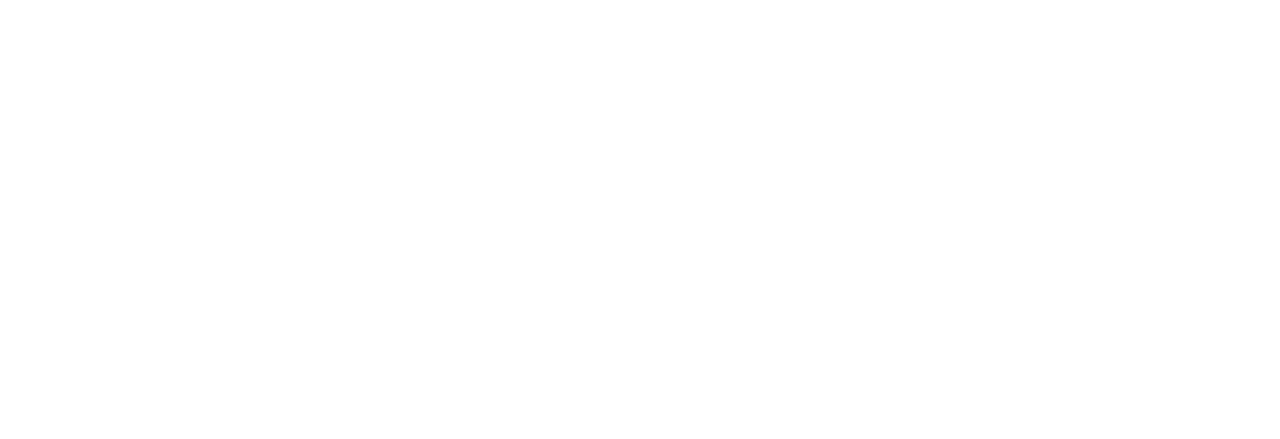
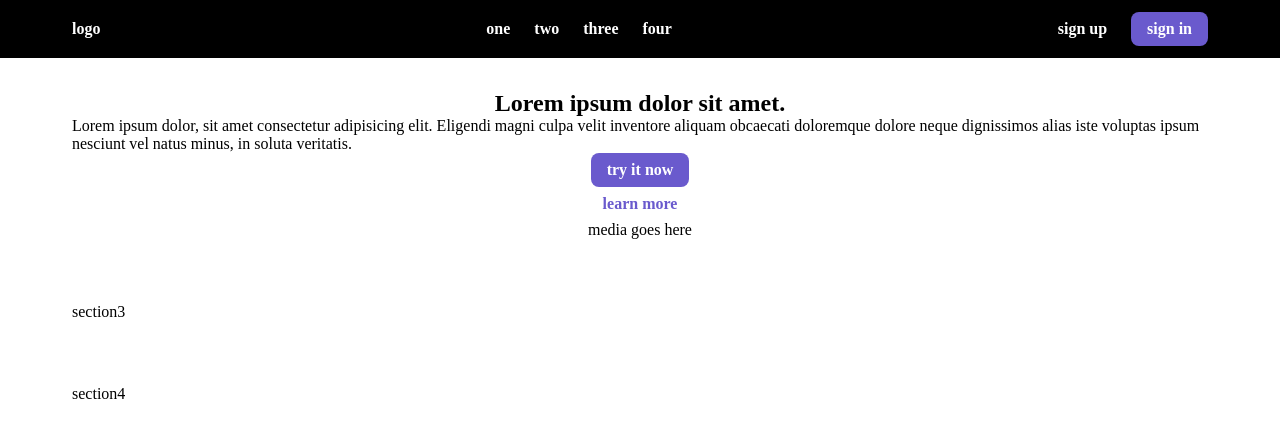
Before and after one commit to eh08060/DC202020251, a plain HTML site: page w6/tuseday/stp3.html in a window 1280 px wide. Drawn offline with Linux system fonts and the light colour scheme.

Commit message:
6주차 내용 채우는 중

```diff
--- a/w6/tuseday/stp3.html
+++ b/w6/tuseday/stp3.html
@@ -2,15 +2,54 @@
 <html lang="ko">
   <head>
     <meta charset="UTF-8" />
-    <meta
-      http-equiv="X-UA-Compatible"
-      content="IE=edge"
-    />
-    <meta
-      name="viewport"
-      content="width=device-width, initial-scale=1.0"
-    />
-    <title>Document</title>
+    <meta http-equiv="X-UA-Compatible" content="IE=edge" />
+    <meta name="viewport" content="width=device-width, initial-scale=1.0" />
+    <link rel="stylesheet" href="style/stp3.css" />
+    <title>stp3</title>
   </head>
-  <body></body>
+  <body>
+    <div class="section nav">
+      <div class="container">
+        <div class="wrapper">
+          <div class="nav__logo">logo</div>
+          <div class="nav__menuWrapper">
+            <div class="nav__menu">one</div>
+            <div class="nav__menu">two</div>
+            <div class="nav__menu">three</div>
+            <div class="nav__menu">four</div>
+          </div>
+          <div class="nav__menuWrapper">
+            <div class="nav__menu">sign up</div>
+            <div class="nav__menu button">sign in</div>
+          </div>
+        </div>
+      </div>
+    </div>
+    <div id="hero1" class="section main">
+      <div class="container">
+        <div class="wrapper">
+          <h2>Lorem ipsum dolor sit amet.</h2>
+          <p>
+            Lorem ipsum dolor, sit amet consectetur adipisicing elit. Eligendi
+            magni culpa velit inventore aliquam obcaecati doloremque dolore
+            neque dignissimos alias iste voluptas ipsum nesciunt vel natus
+            minus, in soluta veritatis.
+          </p>
+          <div class="button">try it now</div>
+          <div class="button button--type-text">learn more</div>
+          <div class="nav__media">media goes here</div>
+        </div>
+      </div>
+    </div>
+    <div class="section main">
+      <div class="container">
+        <div class="wrapper">section3</div>
+      </div>
+    </div>
+    <div class="section">
+      <div class="container">
+        <div class="wrapper">section4</div>
+      </div>
+    </div>
+  </body>
 </html>
--- /dev/null
+++ b/w6/tuseday/style/stp3.css
@@ -0,0 +1,58 @@
+* {
+  padding: 0;
+  margin: 0;
+  box-sizing: border-box;
+}
+.section {
+  /* background-color: red; */
+}
+.container {
+  --pXVal: 36px;
+  /* background-color: green; */
+  max-width: calc(1200px + 2 * var(--pXVal));
+  margin-inline: auto;
+  padding-inline: var(--pXVal);
+}
+.wrapper {
+  /* background-color: blue; */
+  padding: 32px;
+}
+.nav {
+  background-color: black;
+  color: white;
+  font-weight: 700;
+}
+
+.nav .wrapper {
+  display: flex;
+  justify-content: space-between;
+  padding-block: 12px;
+  align-items: baseline;
+}
+
+.nav .nav__menuWrapper {
+  display: flex;
+  gap: 24px;
+  align-items: baseline;
+}
+.button {
+  background-color: slateblue;
+  width: fit-content;
+  padding: 8px 16px;
+  border-radius: 8px;
+  color: white;
+  font-weight: 700;
+  text-align: center;
+}
+
+#hero1 .wrapper {
+  display: flex;
+  flex-direction: column;
+  align-items: center;
+}
+
+.button--type-text {
+  background-color: unset;
+  color: slateblue;
+  padding-inline: 0;
+}
--- /dev/null
+++ b/w6/tuseday/style/stp4.css
@@ -0,0 +1,58 @@
+* {
+  padding: 0;
+  margin: 0;
+  box-sizing: border-box;
+}
+.section {
+  /* background-color: red; */
+}
+.container {
+  --pXVal: 36px;
+  /* background-color: green; */
+  max-width: calc(1200px + 2 * var(--pXVal));
+  margin-inline: auto;
+  padding-inline: var(--pXVal);
+}
+.wrapper {
+  /* background-color: blue; */
+  padding: 32px;
+}
+.nav {
+  background-color: black;
+  color: white;
+  font-weight: 700;
+}
+
+.nav .wrapper {
+  display: flex;
+  justify-content: space-between;
+  padding-block: 12px;
+  align-items: baseline;
+}
+
+.nav .nav__menuWrapper {
+  display: flex;
+  gap: 24px;
+  align-items: baseline;
+}
+.button {
+  background-color: slateblue;
+  width: fit-content;
+  padding: 8px 16px;
+  border-radius: 8px;
+  color: white;
+  font-weight: 700;
+  text-align: center;
+}
+
+#hero1 .wrapper {
+  display: flex;
+  flex-direction: column;
+  align-items: center;
+}
+
+.button--type-text {
+  background-color: unset;
+  color: slateblue;
+  padding-inline: 0;
+}
```
Also changed, not shown: w6/tuseday/stp4.html (+49 -10 lines).
